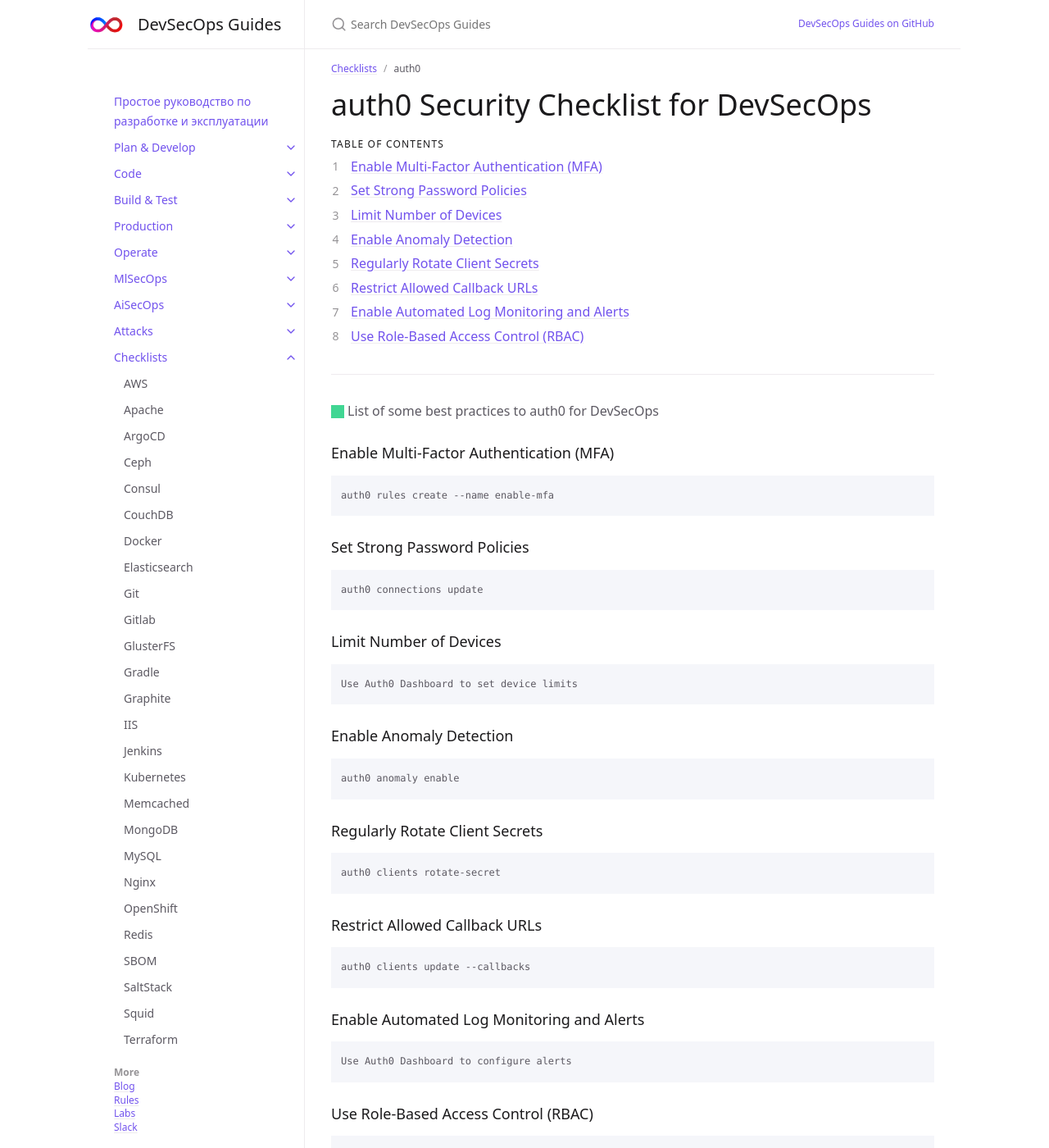
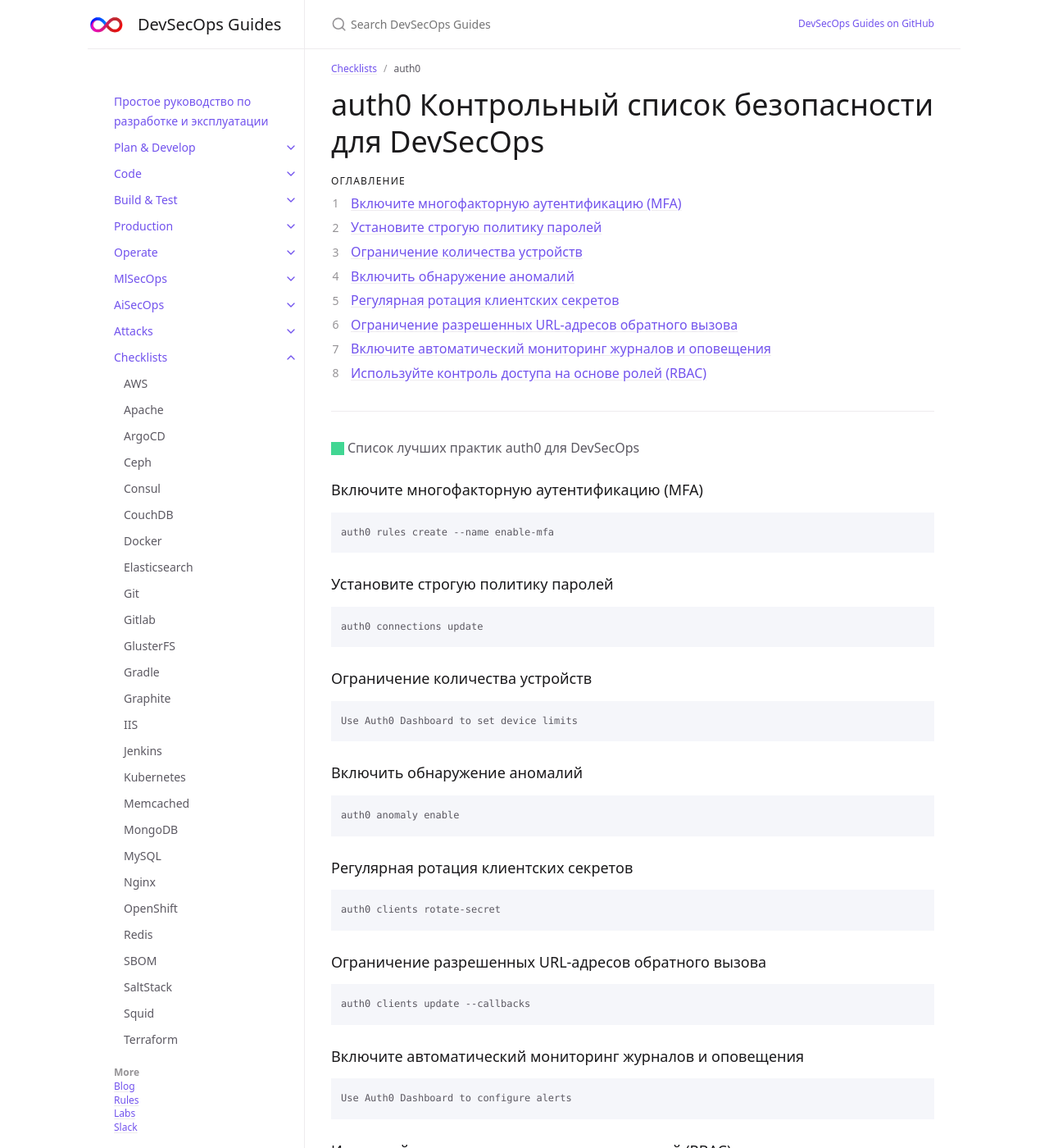
Before and after one commit to 2artem2/Work-Stuff, a Jekyll site: the page built from docs/checklists/auth0.md, in a window 1280 px wide and 1400 px high. Shown: the whole window at 82% size. Built offline with Jekyll 4.4.1, drawn with Linux system fonts in a browser that asks for light colours; some of the changed text lies outside the part shown.

Commit message:
auth0.md

````diff
--- a/docs/checklists/auth0.md
+++ b/docs/checklists/auth0.md
@@ -4,10 +4,10 @@ title: auth0
 parent: Checklists
 ---
 
-# auth0 Security Checklist for DevSecOps
+# auth0 Контрольный список безопасности для DevSecOps
 {: .no_toc }
 
-## Table of contents
+## Оглавление
 {: .no_toc .text-delta }
 
 1. TOC
@@ -15,57 +15,57 @@ parent: Checklists
 
 ---
 
-<span class="d-inline-block p-2 mr-1 v-align-middle bg-green-000"></span>List of some best practices to auth0 for DevSecOps
+<span class="d-inline-block p-2 mr-1 v-align-middle bg-green-000"></span>Список лучших практик auth0 для DevSecOps
 
 
 
 
-### Enable Multi-Factor Authentication (MFA)
+### Включите многофакторную аутентификацию (MFA)
 
 ```
 auth0 rules create --name enable-mfa
 ```
 
 
-### Set Strong Password Policies
+### Установите строгую политику паролей
 
 ```
 auth0 connections update
 ```
 
-### Limit Number of Devices
+### Ограничение количества устройств
 
 ```
 Use Auth0 Dashboard to set device limits
 ```
 
 
-### Enable Anomaly Detection
+### Включить обнаружение аномалий
 
 ```
 auth0 anomaly enable
 ```
 
-### Regularly Rotate Client Secrets
+### Регулярная ротация клиентских секретов
 
 ```
 auth0 clients rotate-secret
 ```
 
-### Restrict Allowed Callback URLs
+### Ограничение разрешенных URL-адресов обратного вызова
 
 ```
 auth0 clients update --callbacks
 ```
 
-### Enable Automated Log Monitoring and Alerts
+### Включите автоматический мониторинг журналов и оповещения
 
 ```
 Use Auth0 Dashboard to configure alerts
 ```
 
 
-### Use Role-Based Access Control (RBAC)
+### Используйте контроль доступа на основе ролей (RBAC)
 
 ```
 auth0 roles create
````
